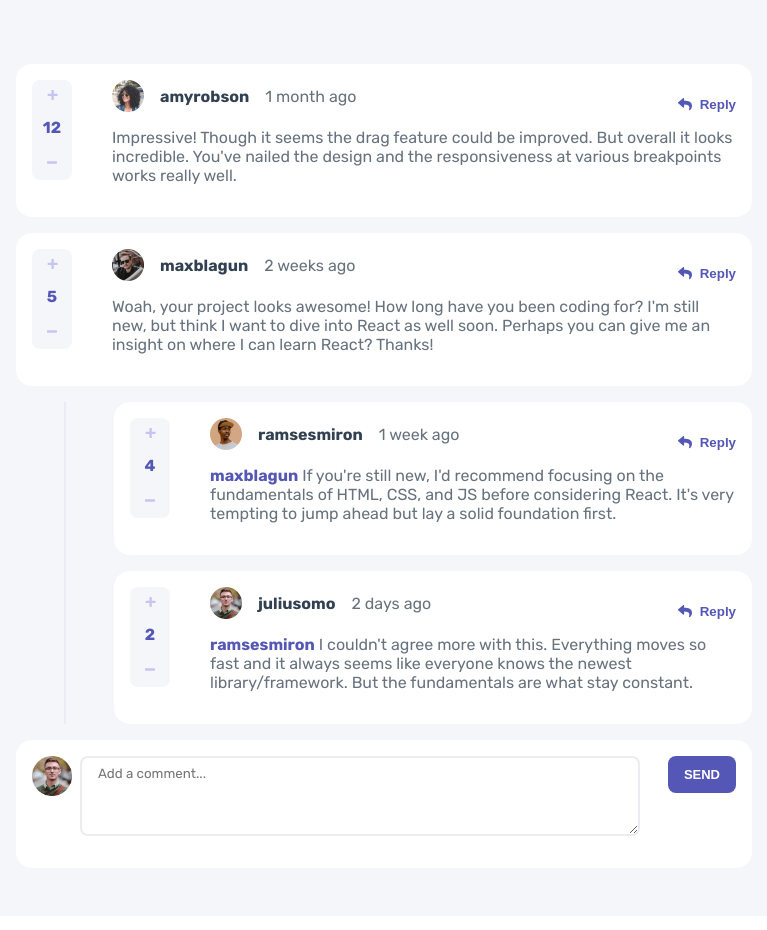
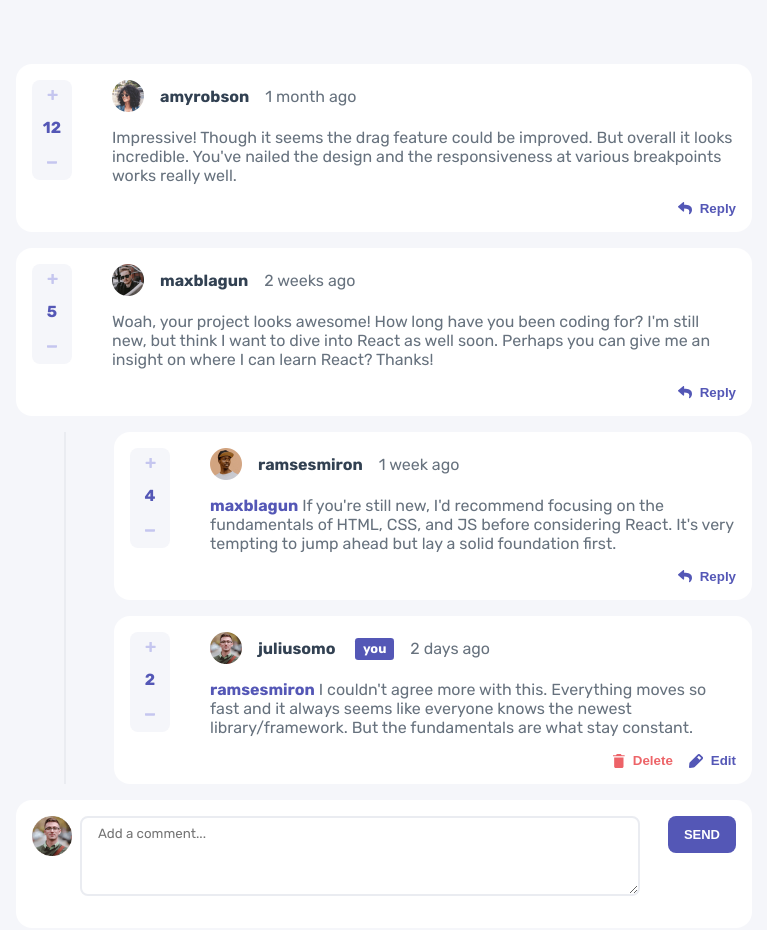
Before and after one commit to kofinartey/interactive-comments-section, a React (Create React App) app: page / in a window 1280 px wide. Shown: the top 930 px of the page, without its empty margins (256-1023 px from the left). Built offline with nearby package versions, Linux system fonts and the light colour scheme.

Commit message:
completed comment. Added reply section upon toggle

```diff
--- a/src/components/action/Action.tsx
+++ b/src/components/action/Action.tsx
@@ -9,7 +9,7 @@ type ActionProps = {
   action: "reply" | "delete" | "edit";
 } & React.ComponentProps<"button">;
 
-function Action({ action }: ActionProps) {
+function Action({ action, ...rest }: ActionProps) {
   const classes = makeStyles({
     action: {
       display: "flex",
@@ -36,7 +36,7 @@ function Action({ action }: ActionProps) {
       ? deleteIcon
       : "";
   return (
-    <button className={classes.action}>
+    <button className={classes.action} {...rest}>
       <img src={icon} alt="" />
       <p>{text}</p>
     </button>
--- a/src/components/comment/Comment.tsx
+++ b/src/components/comment/Comment.tsx
@@ -1,10 +1,15 @@
-import React from "react";
+import { useState, useContext, useRef } from "react";
+
+//my imports
 import Card from "../card/Card";
 import Upvote from "../upvote/Upvote";
 import Action from "../action/Action";
 import Reply from "../reply/Reply";
+import TextArea from "../textarea/TextArea";
+import { UserContext } from "../../contexts/UserContext";
 import { CommentType } from "../../contexts/CommentsContext";
 import CommentStyles from "./CommentStyles";
+import Button from "../button/Button";
 
 type CommentProps = {
   comment: CommentType;
@@ -12,10 +17,17 @@ type CommentProps = {
 
 function Comment({ comment }: CommentProps) {
   const classes = CommentStyles();
+  const user = useContext(UserContext);
+  const [replying, setReplying] = useState(false);
+  const replyTextAreaRef = useRef<HTMLTextAreaElement>(null);
 
+  const handleReply = () => {
+    setReplying(!replying);
+    // replyTextAreaRef.current.focus();
+  };
   return (
     <div>
-      <Card style={{ margin: "1rem 0" }}>
+      <Card style={{ marginTop: "1rem" }}>
         <div className={classes.Comment}>
           <div className={classes.comment__top}>
             <img
@@ -30,14 +42,30 @@ function Comment({ comment }: CommentProps) {
           <div className={classes.upvote}>
             <Upvote upvote={comment.score} />
           </div>
-          <div className={classes.action}>
-            <Action action="reply" />
+          <div className={classes.replyAndDelete}>
+            <Action action="reply" onClick={handleReply} />
           </div>
         </div>
       </Card>
+
+      {replying && (
+        <Card style={{ marginTop: "0.3rem" }}>
+          <div className={classes.addReply}>
+            <img src={user.image.png} alt="" />
+            <TextArea
+              defaultValue={`@${comment.user.username}, `}
+              // ref={replyTextAreaRef}
+            ></TextArea>
+
+            <Button color="primary">Reply</Button>
+          </div>
+        </Card>
+      )}
+
+      {/* list of replies to the comment */}
       <div className={classes.replies}>
         {comment?.replies.map((reply, index) => (
-          <Reply reply={reply} />
+          <Reply key={index} reply={reply} />
         ))}
       </div>
     </div>
--- a/src/components/comment/CommentStyles.tsx
+++ b/src/components/comment/CommentStyles.tsx
@@ -21,6 +21,14 @@ export default makeStyles({
     margin: "0 1rem",
     color: "#324152",
   },
+  userTag: {
+    backgroundColor: "#5457B6",
+    color: "white",
+    padding: "0.2rem 0.5rem",
+    marginLeft: "1rem",
+    borderRadius: "0.2rem",
+    fontSize: "0.8rem",
+  },
   createdAt: {},
   text: {
     gridRow: "2/3",
@@ -32,15 +40,40 @@ export default makeStyles({
     },
   },
   upvote: {},
-  action: {
+  delete: {
+    marginRight: "1rem",
+  },
+  reply: {},
+  replyAndDelete: {
+    gridColumn: "2/3",
+    gridRow: "3/4",
     justifySelf: "flex-end",
     alignSelf: "center",
+    display: "flex",
   },
+
   replies: {
     paddingLeft: "2rem",
     borderLeft: "2px solid #EAECF1",
   },
 
+  addReply: {
+    display: "grid",
+    gridTemplateColumns: "1fr 1fr",
+    // gridTemplateRows: "1fr 1fr",
+    "& textarea": {
+      gridRow: "1/2",
+      gridColumn: "1/3",
+      marginBottom: "1rem",
+    },
+    "& img": {
+      width: "2rem",
+      gridRow: "2/3",
+    },
+    "& button": {
+      justifySelf: "flex-end",
+    },
+  },
 
   "@media(min-width: 48rem)": {
     Comment: {
@@ -70,5 +103,20 @@ export default makeStyles({
       paddingLeft: "3rem",
       borderLeft: "2px solid #EAECF1",
     },
+    addReply: {
+      gridTemplateColumns: "3rem 1fr 6rem",
+      gridTemplateRows: "1fr",
+      "& img": {
+        width: "2.5rem",
+        gridColumn: "1/2",
+        gridRow: "1/2",
+      },
+      "& textarea": {
+        gridColumn: "2/3",
+      },
+      "& button": {
+        alignSelf: "flex-start",
+      },
+    },
   },
 });
--- a/src/components/reply/Reply.tsx
+++ b/src/components/reply/Reply.tsx
@@ -1,4 +1,7 @@
-import React from "react";
+import { useContext } from "react";
+
+//my imports
+import { UserContext } from "../../contexts/UserContext";
 import Card from "../card/Card";
 import Upvote from "../upvote/Upvote";
 import Action from "../action/Action";
@@ -23,6 +26,33 @@ type ReplyProps = {
 
 function Reply({ reply }: ReplyProps) {
   const classes = ReplyStyles();
+  const user = useContext(UserContext);
+
+  const userTag =
+    user.username === reply.user.username ? (
+      <span className={classes.userTag}>you</span>
+    ) : (
+      ""
+    );
+
+  const deleteButton =
+    user.username === reply.user.username ? (
+      <div className={classes.delete}>
+        <Action action="delete" />
+      </div>
+    ) : (
+      ""
+    );
+
+  const replyButton = (
+    <div className={classes.reply}>
+      {user.username === reply.user.username ? (
+        <Action action="edit" />
+      ) : (
+        <Action action="reply" />
+      )}
+    </div>
+  );
   return (
     <div>
       <Card style={{ margin: "1rem 0" }}>
@@ -32,7 +62,9 @@ function Reply({ reply }: ReplyProps) {
               src={process.env.PUBLIC_URL + `${reply.user.image.png}`}
               alt=""
             />
-            <p className={classes.username}>{reply.user.username}</p>
+            <p className={classes.username}>
+              {reply.user.username} {userTag}
+            </p>
             <p className={classes.createdAt}>{reply.createdAt}</p>
           </div>
           <p className={classes.text}>
@@ -42,8 +74,9 @@ function Reply({ reply }: ReplyProps) {
           <div className={classes.upvote}>
             <Upvote upvote={reply.score} />
           </div>
-          <div className={classes.action}>
-            <Action action="reply" />
+          <div className={classes.replyAndDelete}>
+            {deleteButton}
+            {replyButton}
           </div>
         </div>
       </Card>
--- a/src/components/textarea/TextArea.tsx
+++ b/src/components/textarea/TextArea.tsx
@@ -1,11 +1,14 @@
-import React from "react";
+import { forwardRef } from "react";
 import { makeStyles } from "@mui/styles";
 
 type TextAreaProps = {
   placeholder?: string;
-};
+  initial?: string;
+} & React.ComponentProps<"textarea">;
 
-function TextArea({ placeholder }: TextAreaProps) {
+const TextArea = forwardRef<HTMLTextAreaElement, TextAreaProps>(
+  (props: TextAreaProps, ref) => {
+    const { placeholder, initial, ...rest } = props;
     const classes = makeStyles({
       textarea: {
         borderRadius: "0.5rem",
@@ -26,8 +29,11 @@ function TextArea({ placeholder }: TextAreaProps) {
         className={classes.textarea}
         placeholder={placeholder}
         name=""
+        ref={ref}
+        {...rest}
       ></textarea>
     );
   }
+);
 
 export default TextArea;
```
Also changed, not shown: 1 other file (tests, documents, lock files or other folders). Lines whose indentation alone changed are shown as unchanged.
